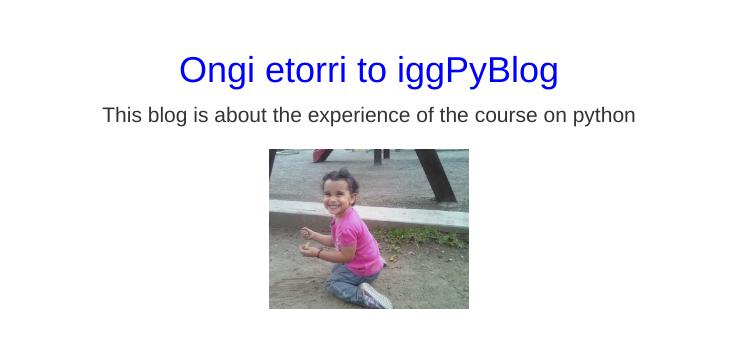
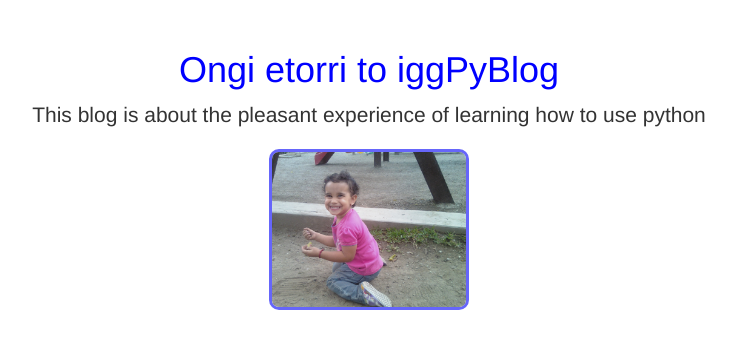
Before and after one commit to iggProjects/iggPyBlog, a Flask app: page / in a window 1280 px wide. Shown: the part 52-401 px from the top of the page, without its empty margins (271-1007 px from the left). Run offline with Flask 2, Linux system fonts and the light colour scheme; some libraries are stand-ins or nearby versions.

Commit message:
update home

```diff
--- a/templates/home.html
+++ b/templates/home.html
@@ -3,7 +3,7 @@
 {% block body %}
     <div class="jumbtron text-center">
         <h1 style="text-align: center;margin-top: 30px; color:blue;">Ongi etorri to iggPyBlog</h1>
-        <p class="lead">This blog is about the experience of the course on python</p>
-        <img src="/static/img/ame-01.jpg" alt="ame-01" width="200"/>
+        <p class="lead">This blog is about the pleasant experience of learning how to use python</p>
+        <img src="/static/img/ame-01.jpg" style="border-radius: 10px; border:3px solid rgb(102, 102, 250)" alt="ame-01" width="200"/>
     </div>
 {% endblock %}
```
